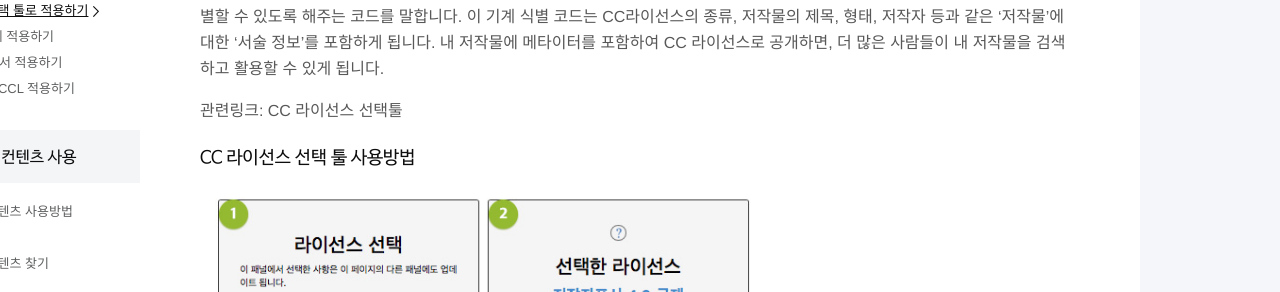
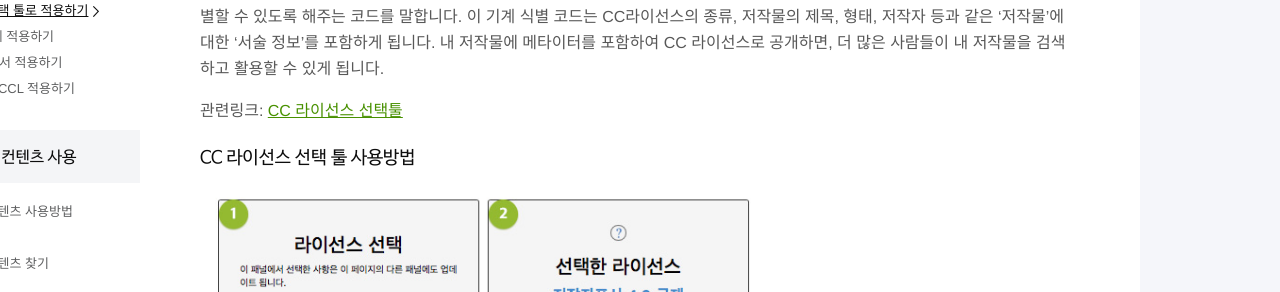
Before and after one commit to creativecommonskorea/cclguide, a Jekyll site: the page built from pages/application/03-by-chooser.md, in a window 1280 px wide and 900 px high, scrolled down 323 px. Shown: the part 158-450 px from the top of the window. Built offline with Jekyll 4.4.1, drawn with Linux system fonts in a browser that asks for light colours; nearby versions of some CDN libraries; some web fonts are replaced; a style sheet for code colours, icons or effects is not loaded; part of the change alters nothing that is shown.

```diff
--- a/pages/application/03-by-chooser.md
+++ b/pages/application/03-by-chooser.md
@@ -13,7 +13,7 @@ front: true
 
 Creative Commons 에서는 내가 입력한 조건에 따라 라이선스 코드를 자동으로 생성해주는 'CC 라이선스 선택 툴'을 제공하고 있습니다. 이 코드는 내 저작물에 대한 메타데이터를 포함할 수 있는데, 메타데이터는 저작물에 CC라이선스가 적용되어 있음을 기계가 식별할 수 있도록 해주는 코드를 말합니다. 이 기계 식별 코드는 CC라이선스의 종류, 저작물의 제목, 형태, 저작자 등과 같은 ‘저작물’에 대한 ‘서술 정보’를 포함하게 됩니다. 내 저작물에 메타이터를 포함하여 CC 라이선스로 공개하면, 더 많은 사람들이 내 저작물을 검색하고 활용할 수 있게 됩니다.
 
-- 관련링크: CC 라이선스 선택툴
+- 관련링크: [CC 라이선스 선택툴](http://creativecommons.org/choose/?lang=ko)
 
 ## CC 라이선스 선택 툴 사용방법
 ![]({{site.baseurl}}/media/Chooser_howto1.jpg)
```
